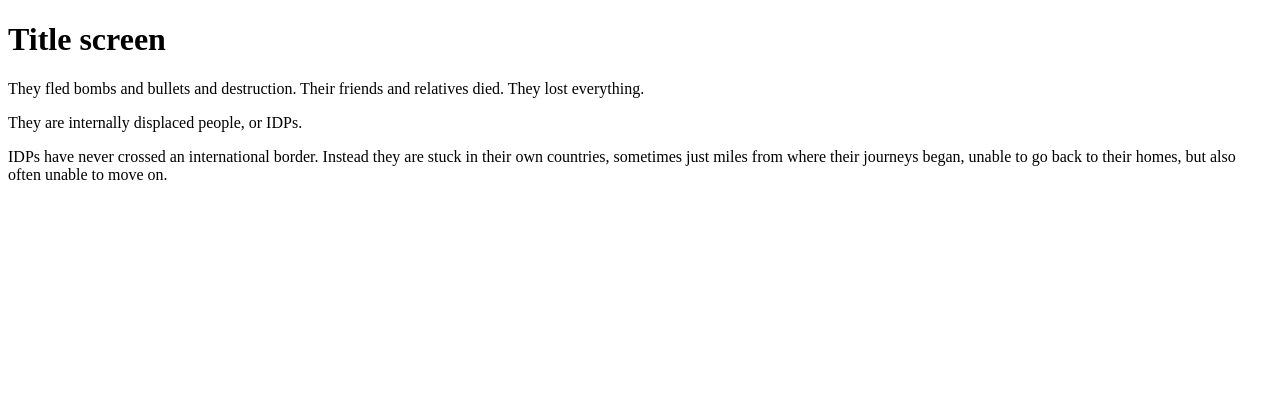
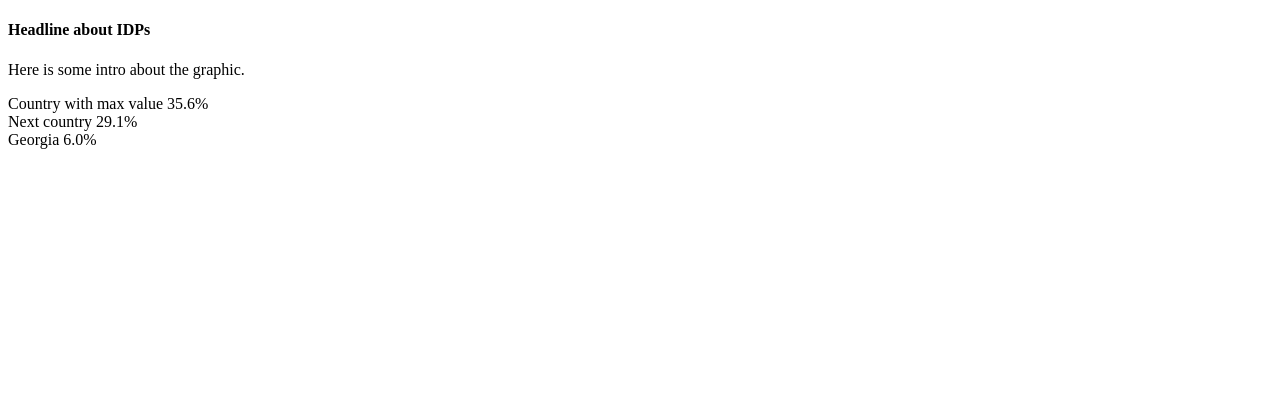
Before and after one commit to nprapps/idp-georgia, a Flask app: template templates/static.html in a window 1280 px wide. Shown: the top 420 px of the page. After the commit the page ends 149 px from the top, so only its background shows below. Run offline with Flask 2, Linux system fonts and the light colour scheme; the template is opened without the code that fills it, so the values that code supplies are empty; some libraries are stand-ins or nearby versions.

Commit message:
Trying to get this graphic together

```diff
--- a/templates/static.html
+++ b/templates/static.html
@@ -38,26 +38,27 @@
     {{ JS.push('js/analytics.js') }}
     {{ JS.render('js/app-header.min.js') }}
 
-    <div id="intro-wrap">
-        <div class="bg-img bg-1"></div>
-        <div class="panel">
-            <div class="text-wrapper">
-                <h1>Title screen</h1>
+    <div class="graphic-wrapper" id="graphic-population">
+        <h4>Headline about IDPs</h4>
+        <p class="graphic-text">Here is some intro about the graphic.</p>
+        <div class="chart-wrapper">
+            <div class="chart-row">
+                <span class="row-label">Country with max value</span>
+                <span class="row-bar" style="width: 100%;"></span>
+                <span class="row-label">35.6%</span>
             </div>
-        </div>
-        <div class="panel" id="panel-1">
-            <div id="panel-text-1" class="text-wrapper">
-                <p>They fled bombs and bullets and destruction. Their friends and relatives died. They lost everything.</p>
-                <p>They are internally displaced people, or IDPs.</p>
+            <div class="chart-row">
+                <span class="row-label">Next country</span>
+                <span class="row-bar" style="width: 82%;"></span>
+                <span class="row-label">29.1%</span>
             </div>
-        </div>
-        <div class="panel">
-            <div id="panel-text-2" class="text-wrapper">
-                <p> IDPs have never crossed an international border. Instead they are stuck in their own countries, sometimes just miles from where their journeys began, unable to go back to their homes, but also often unable to move on. </p>
+            <div class="chart-row">
+                <span class="row-label">Georgia</span>
+                <span class="row-bar" style="width: 16.85%;"></span>
+                <span class="row-label">6.0%</span>
             </div>
         </div>
     </div>
-    <div id="story-wrap" style="height: 2000px; width: 100%;"></div>
 
     {# uncomment both files to use simpleStorage #}
     {{ JS.push('js/lib/simpleStorage.js') }}
```
Also changed, not shown: less/app.less (+80 -0 lines), templates/episode.html (+29 -0 lines).
